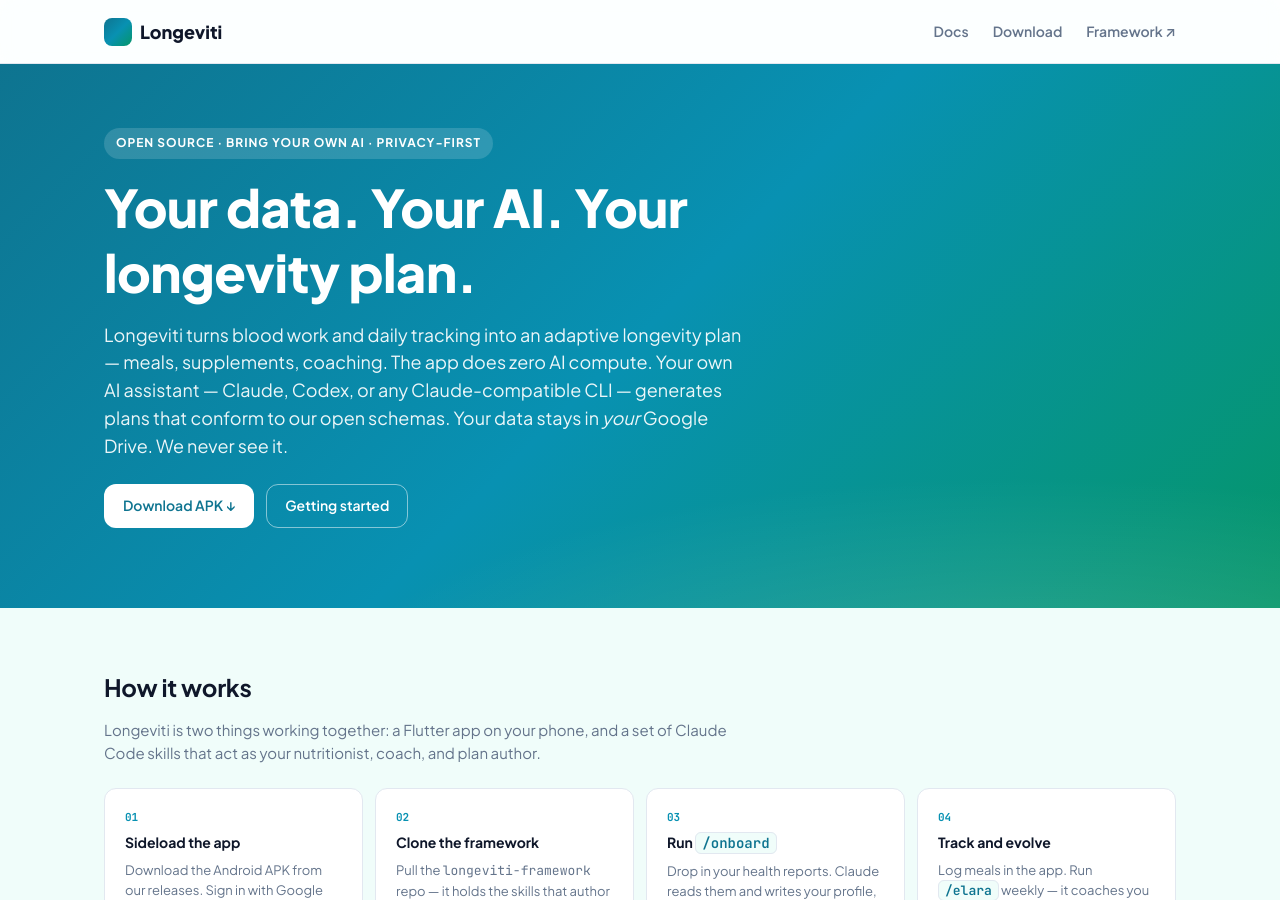
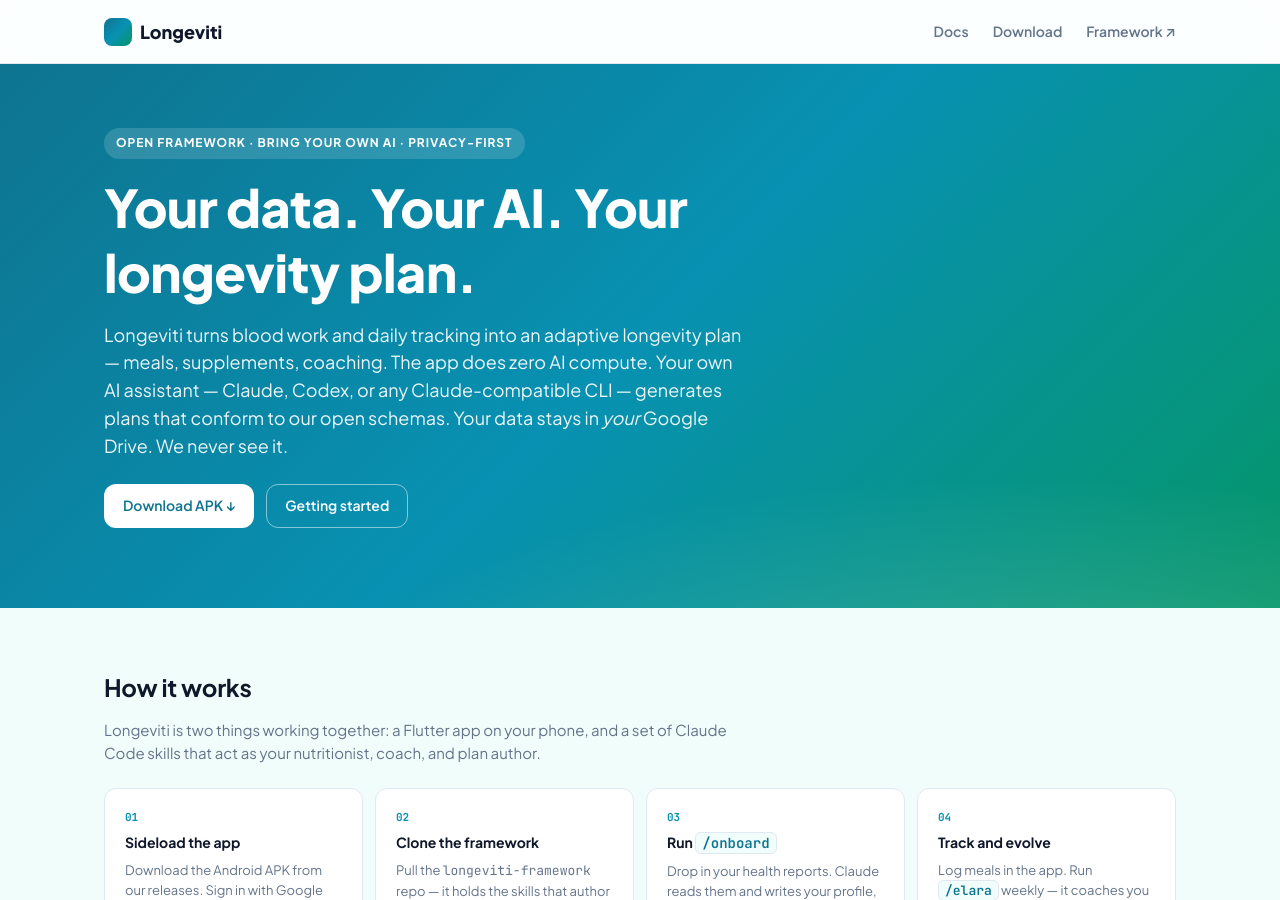
Before and after one commit to arcanelabsio/longeviti-site, a Jekyll site: the page built from index.html, in a window 1280 px wide and 900 px high. Built offline with Jekyll 4.4.1, drawn with Linux system fonts in a browser that asks for light colours.

Commit message:
fix(site): hero eyebrow 'Open source' -> 'Open framework'
The unqualified 'Open source' claim misleads — the app binary is closed
and only the framework (skills + schemas) + this site are open. Every
other mention on the site was already correctly scoped to 'framework'
or 'schemas'; just the hero eyebrow was imprecise.

```diff
--- a/index.html
+++ b/index.html
@@ -6,7 +6,7 @@
 
 <section class="hero">
   <div class="hero__inner">
-    <span class="hero__eyebrow">Open source · Bring your own AI · Privacy-first</span>
+    <span class="hero__eyebrow">Open framework · Bring your own AI · Privacy-first</span>
     <h1>Your data. Your AI. Your longevity plan.</h1>
     <p class="lead">
       Longeviti turns blood work and daily tracking into an adaptive longevity plan — meals,
```
